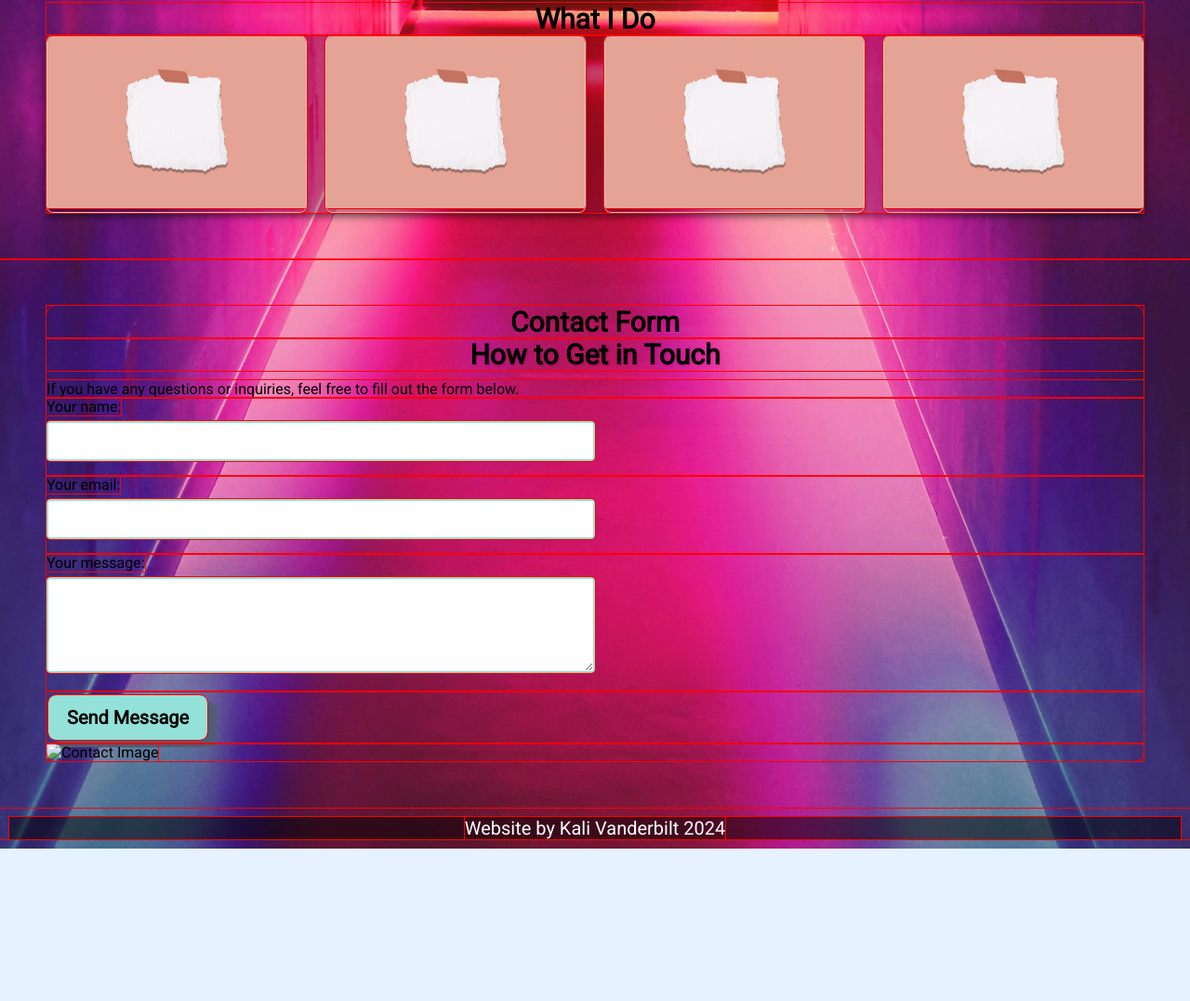
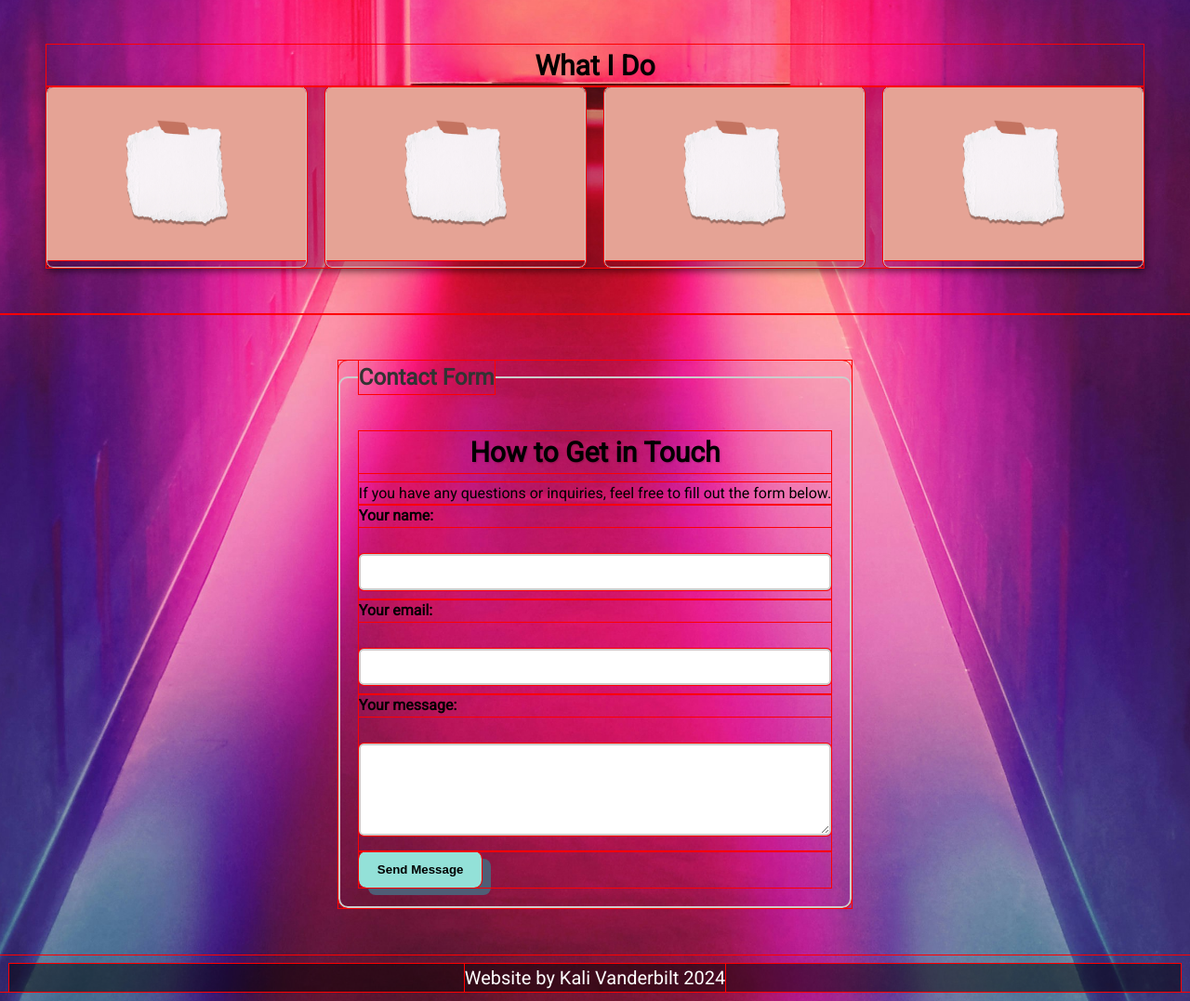
Before and after one commit to A-Kaliexe/Portfolio, a plain HTML site: page index.html in a window 1280 px wide. Shown: the part 1650-2727 px from the top of the page at 93% size. Before the commit the page ends 2563 px from the top, so only its background shows below. Drawn offline with Linux system fonts and the light colour scheme.

Commit message:
Add <legend> element to contact form fieldset

```diff
--- a/index.html
+++ b/index.html
@@ -55,37 +55,32 @@
         </div>
     </section>
     <section class="contactform" id="contact">
+        <form action="" method="POST" class="form-section">
+            <fieldset>
+                <legend>Contact Form</legend>
                 <div class="contact-container">
-            <h3>Contact Form</h3>
-            <div class="contact-form">
                     <div class="form-section">
                         <h2>How to Get in Touch</h2>
                         <p>If you have any questions or inquiries, feel free to fill out the form below.</p>
                     </div>
-                <form action="" method="POST" class="form-section"><!-- Form fields action -->
                     <div class="form-name">
                         <label for="name">Your name:</label><br>
                         <input type="text" name="name" id="name" required>
                     </div>
                     <div class="form-email">
                         <label for="email">Your email:</label><br>
-                        <input type="text" name="email" id="email" required>
+                        <input type="email" name="email" id="email" required>
                     </div>
                     <div class="form-message">
                         <label for="message">Your message:</label><br>
-                        <textarea type="text" name="message" id="message" rows="5" required></textarea>
+                        <textarea name="message" id="message" rows="5" required></textarea>
                     </div>
                     <div class="form-submit">
                         <button type="submit">Send Message</button>
                     </div>
+                </div>
+            </fieldset>
         </form>
-                <div class="contact-image">
-                    <!-- Your image goes here -->
-                    <img src="your-image.jpg" alt="Contact Image">
-                  </div>
-            </div>
-
-        </div>
     </section>
     <footer>
         <p> Website by Kali Vanderbilt 2024</p>
--- a/styles.css
+++ b/styles.css
@@ -1,6 +1,9 @@
 *{
-    font-family: 'Roboto', 'Roboto Slab', sans-serif;
     outline: 1px solid red;
+    /* Reset */
+    margin: 0;
+    padding: 0;
+    box-sizing: border-box;
 }
 body, h1, h2, h3, p, ul, li {
     margin: 0;
@@ -11,13 +14,26 @@ html {
     scroll-behavior: smooth;
 
 }
-
+img,
+picture,
+video {
+  max-width: 100%;
+}
 body {
     background-image: url("images/hallwaypink.jpg");
     background-color: #e6f2ff;;
     background-position: center;
     background-size: cover;
     background-repeat: no-repeat;
+    font-family: 'Roboto', 'Roboto Slab', sans-serif;
+    font-size: 16px;
+    line-height: 1.5;
+
+
+}
+
+h1, h2, h3, legend, label, button {
+    font-weight: bold;
 }
 
 header {
@@ -143,50 +159,61 @@ img, {
 }
 
 /*contact information*/
-.contactform{
+.contactform {
     display: flex;
     justify-content: center;
     align-items: center;
+    padding: 50px;
 }
 
-    .contact-container{
-        flex: 1;
-        background-color:;
-        border-radius: 10px;
-    }
-input[type=text], textarea {
-    width: 50%;
-    padding: 12px;
-    border: 2px solid #93E1D8;
-    border-radius: 4px;
-    box-sizing: border-box;
-    margin-top: 6px;
-    margin-bottom: 16px;
+.form-section {
+    max-width: 600px;
+    margin: 0 auto;
+}
+
+fieldset {
+    border: 2px solid #ccc;
+    border-radius: 10px;
+    padding: 20px;
+}
+
+legend {
+    font-size: 24px;
+    color: #333;
+    margin-bottom: 20px;
+}
+
+label {
+    display: block;
+    margin-bottom: 5px;
+}
+
+input[type="text"],
+input[type="email"],
+textarea {
+    width: 100%;
+    padding: 10px;
+    border: 2px solid #ccc;
+    border-radius: 5px;
+    margin-bottom: 10px;
+}
+
+textarea {
     resize: vertical;
 }
 
-button {
+button[type="submit"] {
     border-radius: 8px;
     box-shadow: 10px 8px 0px #4F5D75;
     background-color: #93E1D8;
+    padding: 12px 20px;
     border: none;
-    color: #000000;
-    padding: 12px 20px;
-    text-align: center;
-    text-decoration: none;
-    display: inline-block;
-    margin: 4px 2px;
     cursor: pointer;
-    font-weight: bold;
-    font-size: 20px;
 }
 
-button:hover {
-    background-color: #000000;
-    color: #93E1D8;
+button[type="submit"]:hover {
+    background-color: #0056b3;
 }
-
-
 
 /*grid items*/
 
```
Lines whose indentation alone changed are shown as unchanged.
